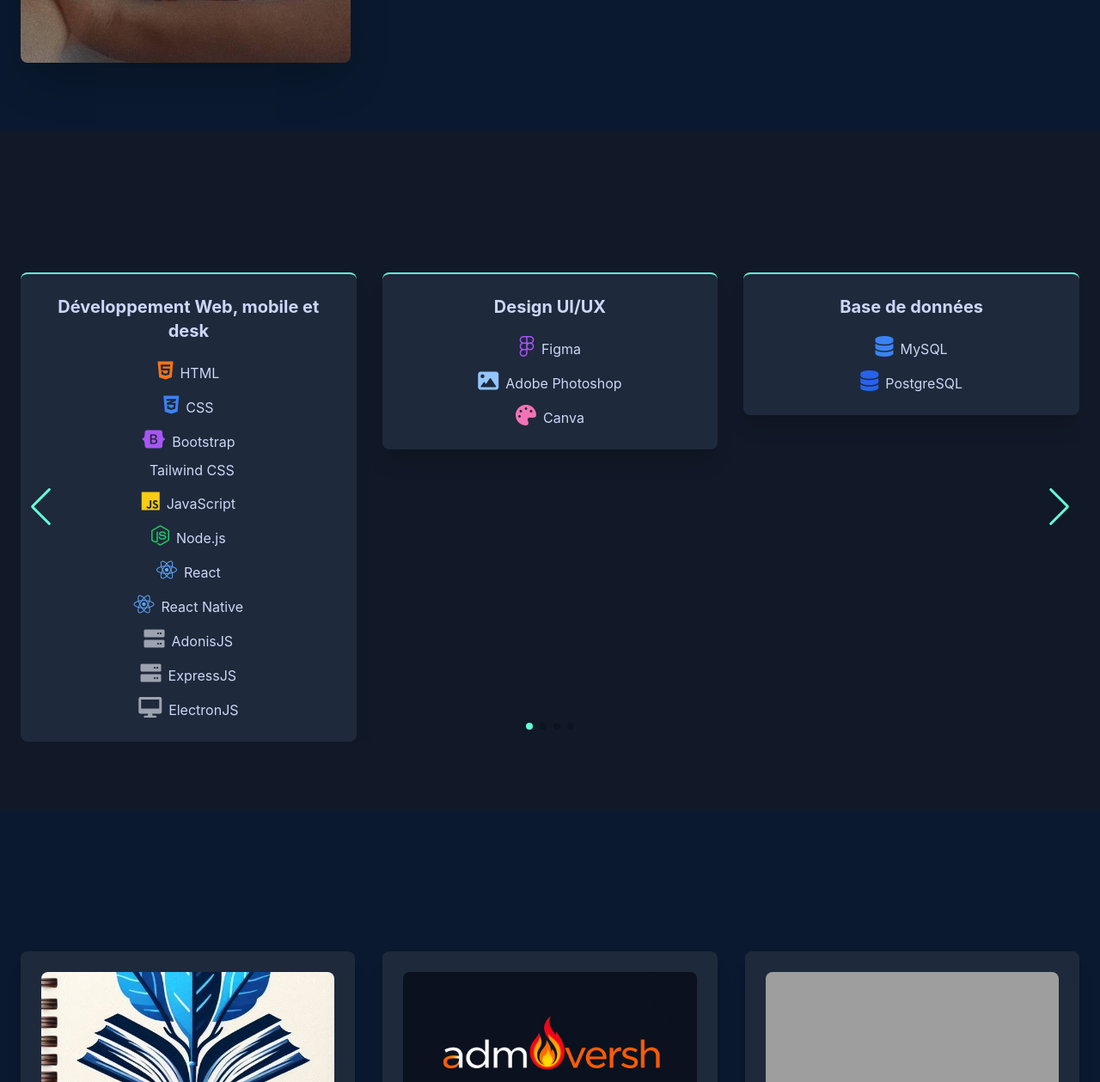
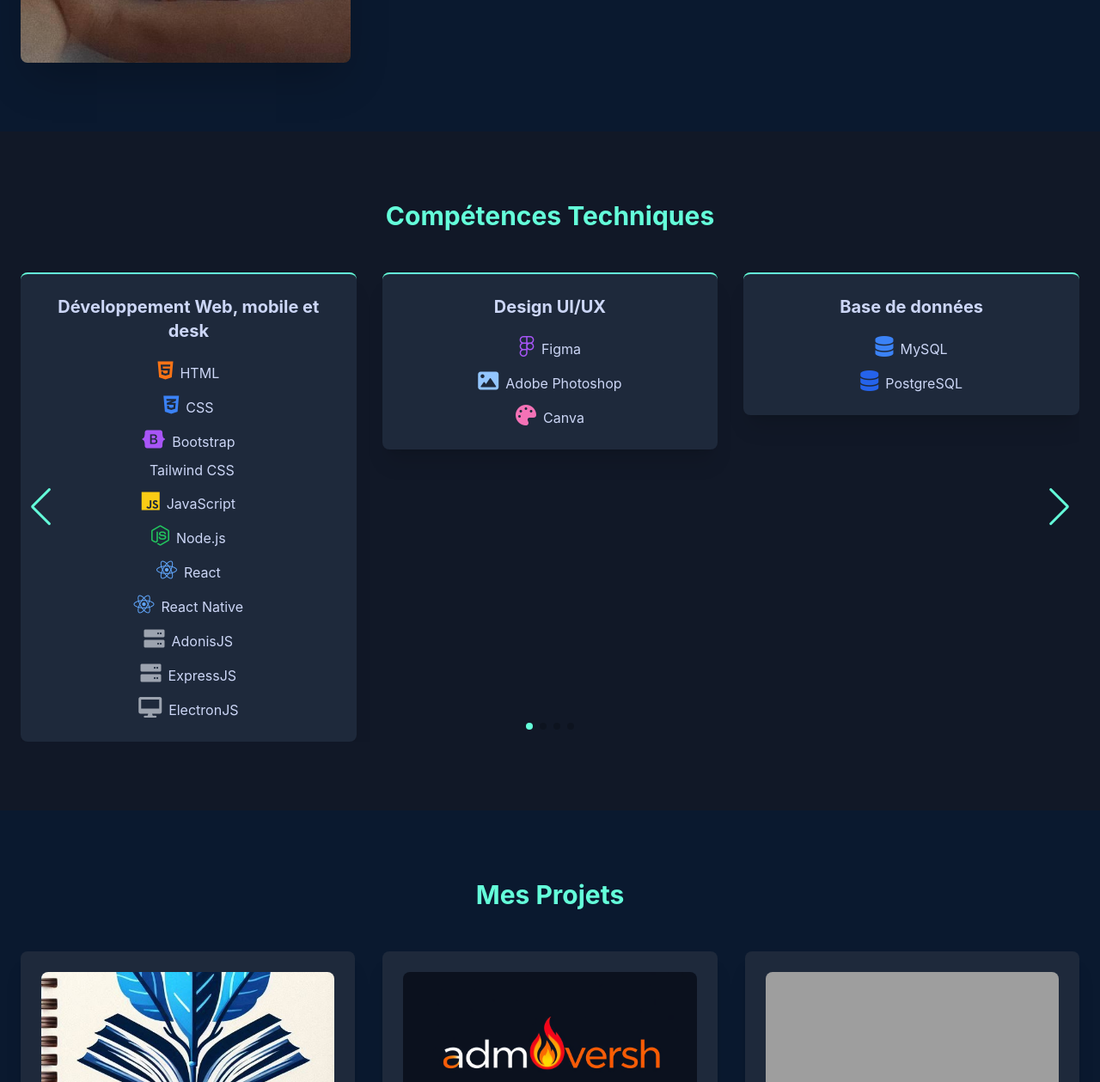
Before and after one commit to jacquespt11/portfolio, a plain HTML site: page index.html in a window 1280 px wide. Shown: the part 1222-2481 px from the top of the page at 86% size. Drawn offline with nearby package versions, Linux system fonts and the light colour scheme; grey boxes are pictures that could not be loaded; some icons are missing.

Commit message:
suppression d'opacite-0 dans html

```diff
--- a/index.html
+++ b/index.html
@@ -72,7 +72,7 @@
 
     <section id="cv" class="py-20 bg-gray-900 px-6">
         <div class="container mx-auto">
-            <h2 class="text-3xl font-bold text-center mb-12 text-[#64FFDA] opacity-0">Compétences Techniques</h2>
+            <h2 class="text-3xl font-bold text-center mb-12 text-[#64FFDA] ">Compétences Techniques</h2>
             <div class="swiper mySwiper">
                 <div class="swiper-wrapper">
                     <div class="swiper-slide p-6 rounded-lg bg-slate-800 shadow-xl flex flex-col items-center justify-center text-center border-t-2 border-[#64FFDA]">
@@ -125,7 +125,7 @@
 
     <section id="projets" class="py-20 px-6">
         <div class="container mx-auto">
-            <h2 class="text-3xl font-bold text-center mb-12 text-[#64FFDA] opacity-0">Mes Projets</h2>
+            <h2 class="text-3xl font-bold text-center mb-12 text-[#64FFDA] ">Mes Projets</h2>
             <div class="grid md:grid-cols-2 lg:grid-cols-3 gap-8">
                 <div class="projet-card bg-slate-800 rounded-lg p-6 shadow-xl transition-transform transform hover:scale-105 group">
                     <figure>
```
